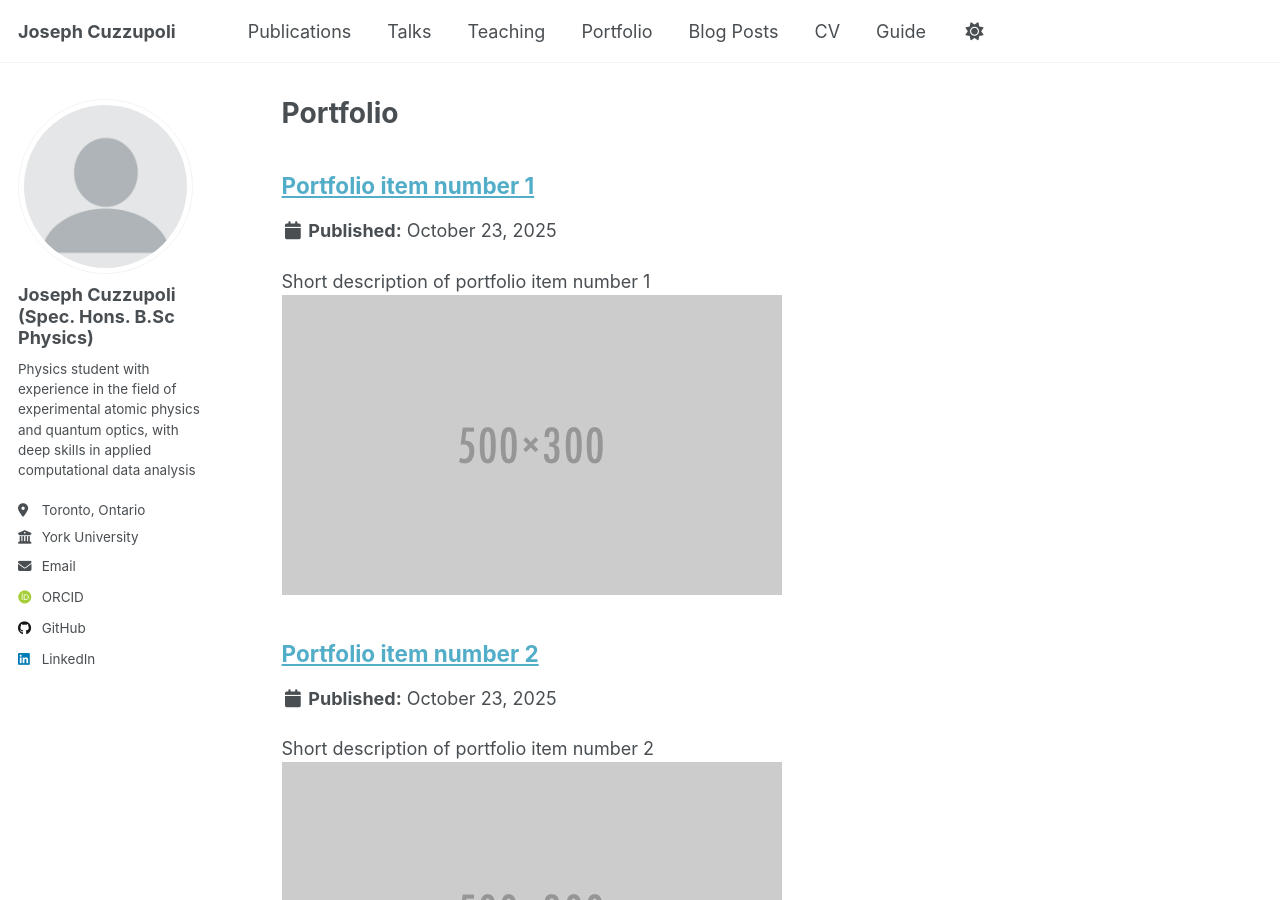
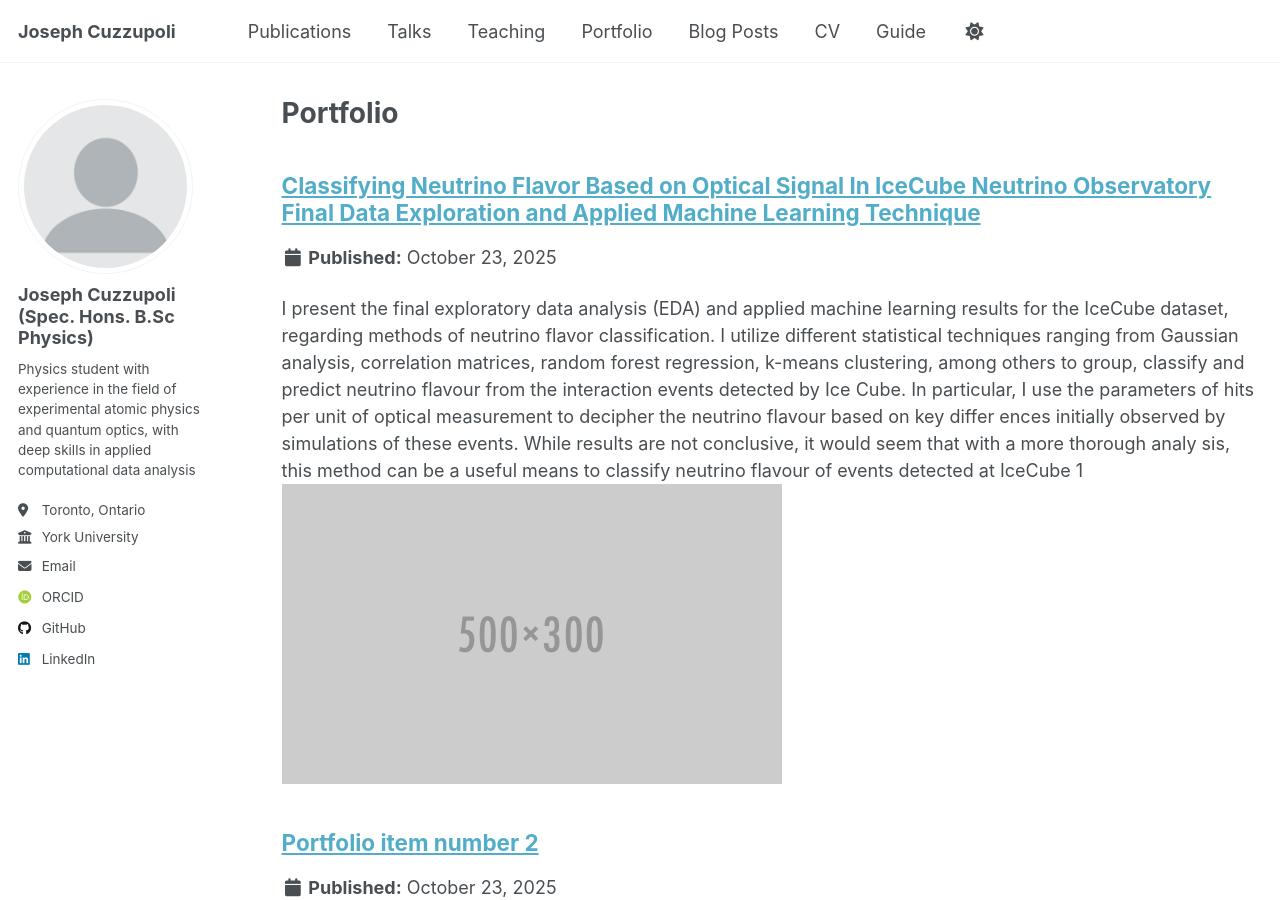
Before and after one commit to josephcuzz2004/josephcuzz2004.github.io, a Jekyll site: the page built from _pages/portfolio.html, in a window 1280 px wide and 900 px high. Built offline with Jekyll 4.4.1, drawn with Linux system fonts in a browser that asks for light colours; some web fonts are replaced; a script that is not in the unit is left out.

Commit message:
Update portfolio-1.md

```diff
--- a/_portfolio/portfolio-1.md
+++ b/_portfolio/portfolio-1.md
@@ -1,6 +1,17 @@
 ---
-title: "Portfolio item number 1"
-excerpt: "Short description of portfolio item number 1<br/><img src='/images/500x300.png'>"
+title: "Classifying Neutrino Flavor Based on Optical Signal In IceCube Neutrino Observatory Final Data Exploration and Applied Machine Learning Technique"
+excerpt: " I present the final exploratory data analysis (EDA) and applied
+ machine learning results for the IceCube dataset, regarding methods
+ of neutrino flavor classification. I utilize different statistical techniques
+ ranging from Gaussian analysis, correlation matrices, random forest
+ regression, k-means clustering, among others to group, classify and
+ predict neutrino flavour from the interaction events detected by Ice
+Cube. In particular, I use the parameters of hits per unit of optical
+ measurement to decipher the neutrino flavour based on key differ
+ences initially observed by simulations of these events. While results
+ are not conclusive, it would seem that with a more thorough analy
+sis, this method can be a useful means to classify neutrino flavour of
+ events detected at IceCube 1<br/><img src='/images/500x300.png'>"
 collection: portfolio
 ---
 
```
